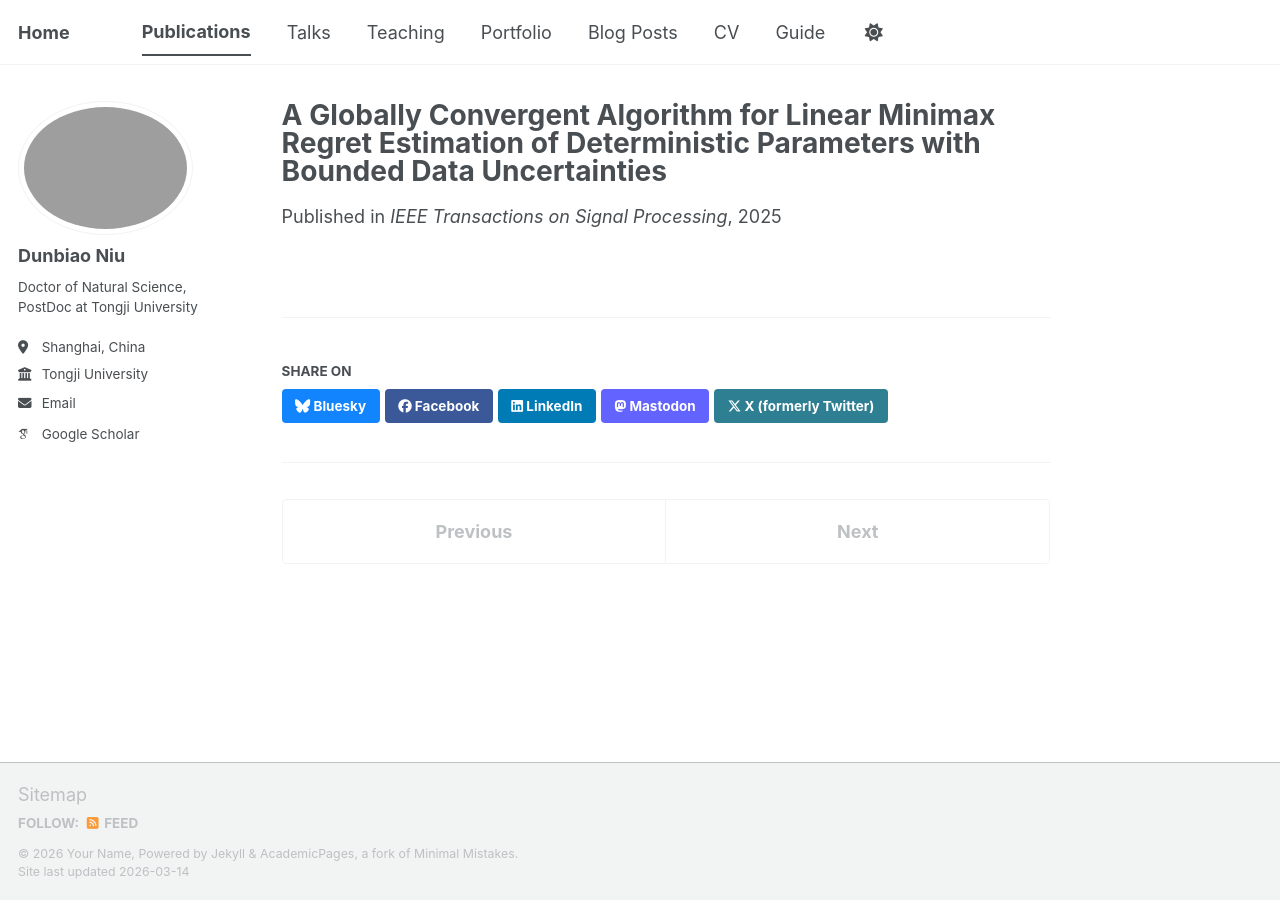
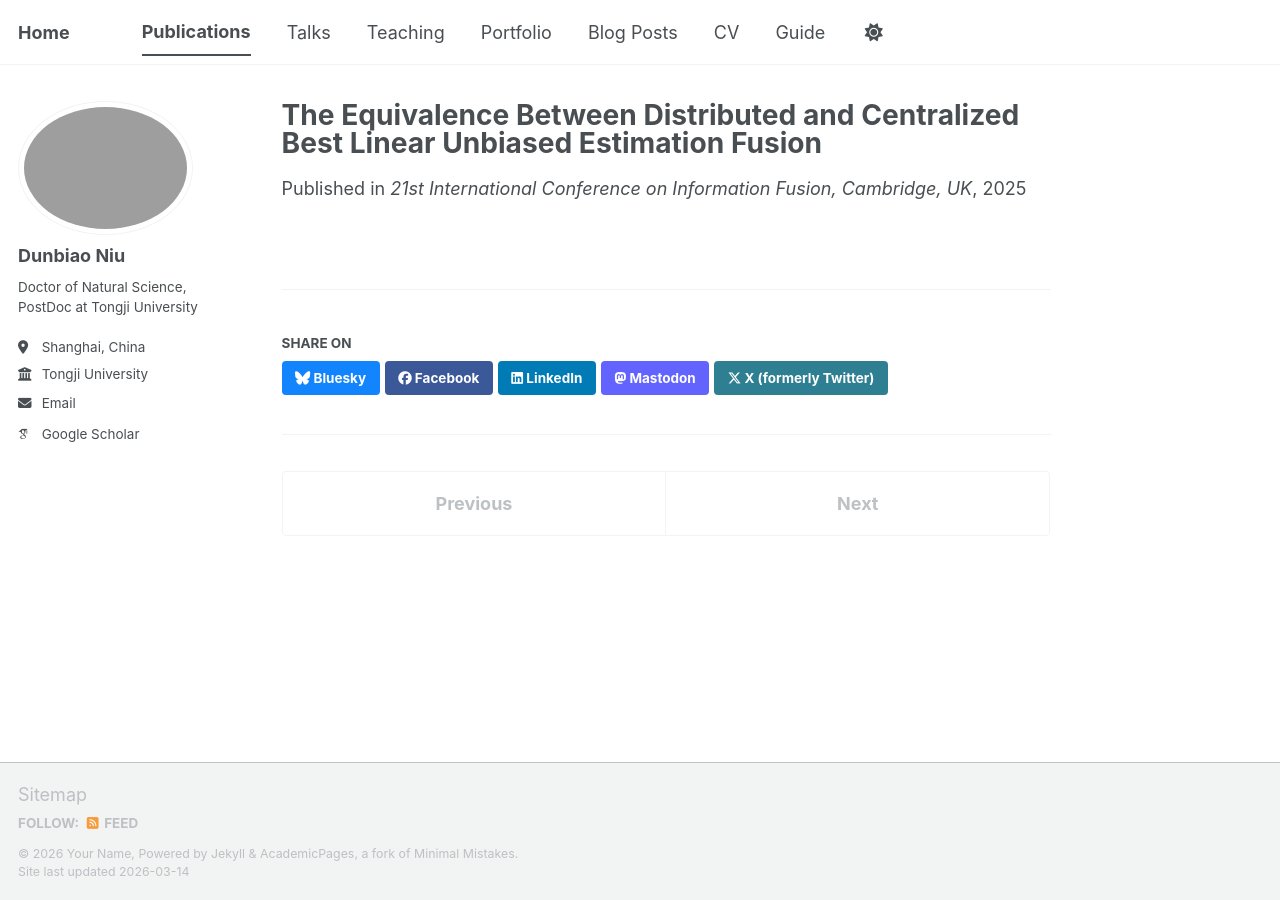
Before and after one commit to dunbiaoniu-ops/dunbiaoniu.github.io, a Jekyll site: the page built from _publications/2018-06-08-paper-title-number-6.md, in a window 1280 px wide. Built offline with Jekyll 4.4.1, drawn with Linux system fonts in a browser that asks for light colours; some web fonts are replaced; a script bundle is joined from its source files by our own code; library files that are not in the unit come from our copies.

Commit message:
Update 2018-06-08-paper-title-number-6.md

```diff
--- a/_publications/2018-06-08-paper-title-number-6.md
+++ b/_publications/2018-06-08-paper-title-number-6.md
@@ -1,14 +1,14 @@
 ---
-title: "A Globally Convergent Algorithm for Linear Minimax
-Regret Estimation of Deterministic Parameters with Bounded Data Uncertainties"
+title: "The Equivalence Between Distributed and Centralized Best Linear Unbiased
+Estimation Fusion"
 collection: publications
 type: conference            # 可选值：journal 或 conference
-authors: "Z. Cao, E. Song*, Z. Li, <b>D. Niu*<b>, J. Lyu, J. Gu and Q. Shi"
-venue: "IEEE Transactions on Signal Processing"
+authors: "<b>D. Niu<b>, L. Zhang, E. Song and Y. Zhu"
+venue: "21st International Conference on Information Fusion, Cambridge, UK"
 date: 2025-06-01         # 必须为 YYYY-MM-DD 格式
-volume: "73"                 # 卷号
+volume:                 # 卷号
 number:                   # 期号
-pages: "1-16"             # 页码
+pages: "1-7"             # 页码
 artnum:                      # 页码2
-note: "(JCR-Q1, IF 5.8)"         # 可选的备注信息
+note:          # 可选的备注信息
 ---
```
